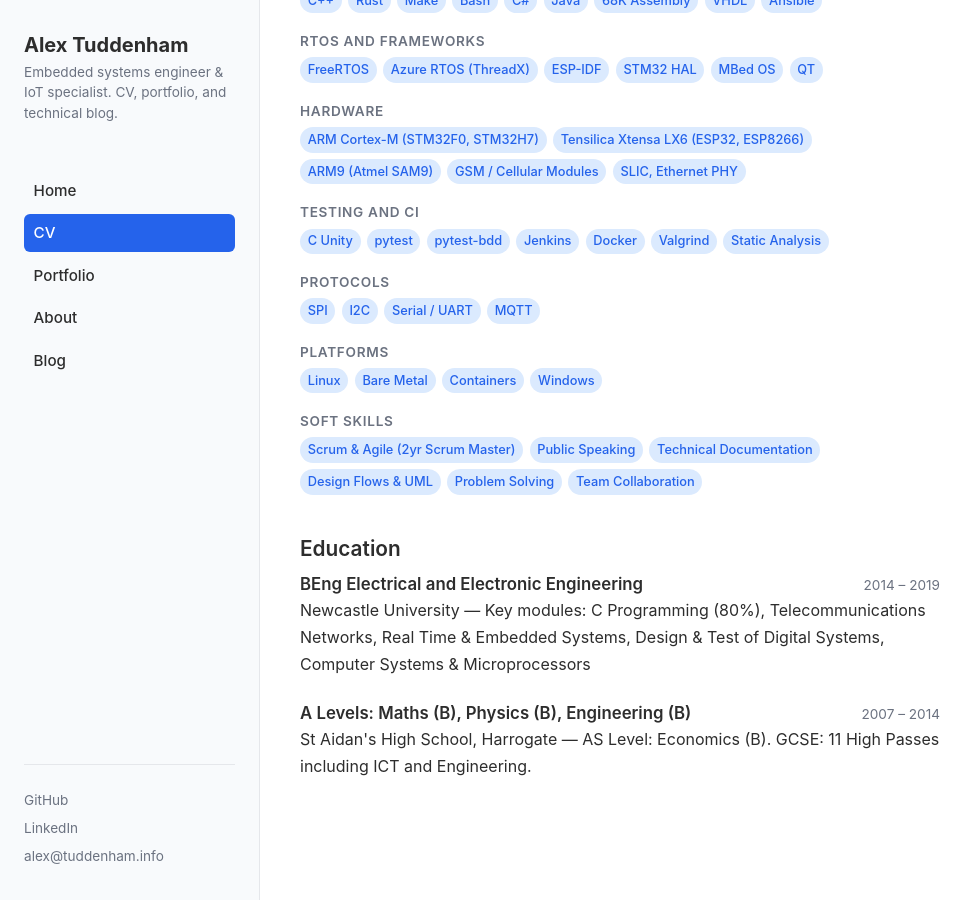
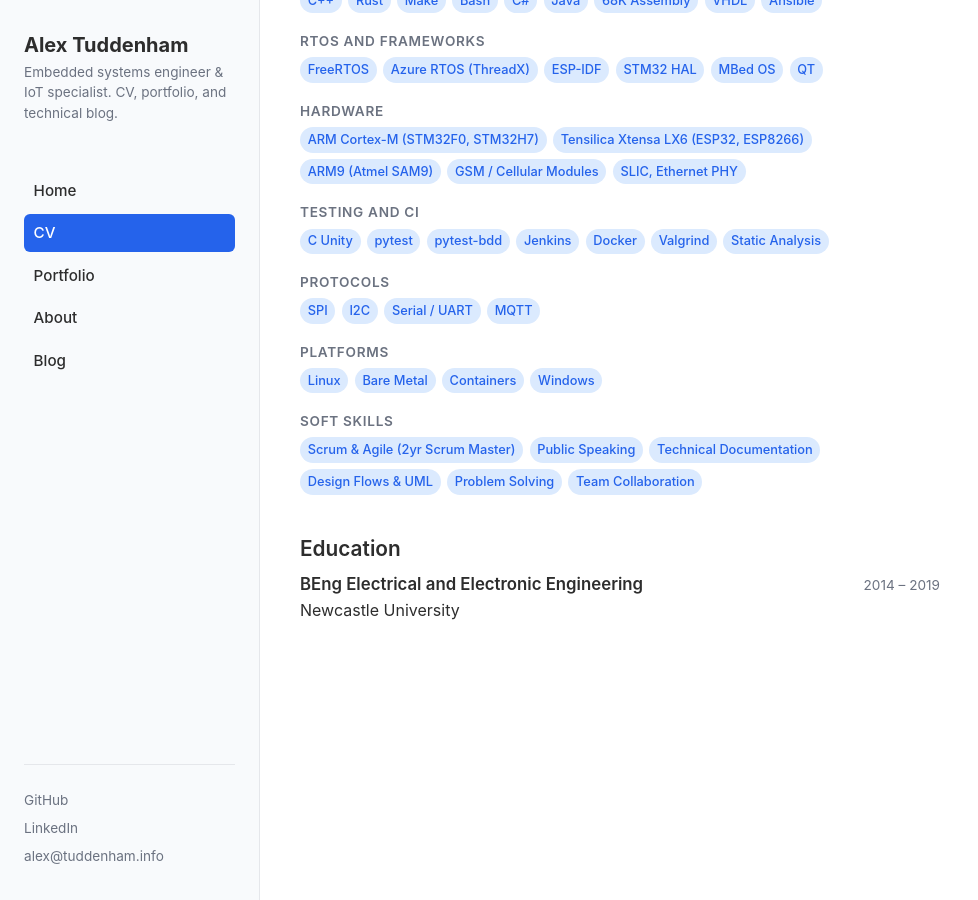
Before and after one commit to AlexsCode/AlexsCode.github.io, a Jekyll site: the page built from cv.md, in a window 1280 px wide and 900 px high, scrolled down 2070 px. Shown: the whole window, without its empty margins (0-978 px from the left). Built offline with Jekyll 4.4.1, drawn with Linux system fonts in a browser that asks for light colours.

Commit message:
Remove A-Levels and Newcastle module details from education

```diff
--- a/_data/education.yml
+++ b/_data/education.yml
@@ -3,9 +3,4 @@
 - institution: "Newcastle University"
   qualification: "BEng Electrical and Electronic Engineering"
   period: "2014 – 2019"
-  details: "Key modules: C Programming (80%), Telecommunications Networks, Real Time & Embedded Systems, Design & Test of Digital Systems, Computer Systems & Microprocessors"
-
-- institution: "St Aidan's High School, Harrogate"
-  qualification: "A Levels: Maths (B), Physics (B), Engineering (B)"
-  period: "2007 – 2014"
-  details: "AS Level: Economics (B). GCSE: 11 High Passes including ICT and Engineering."
+  details: ""
```
